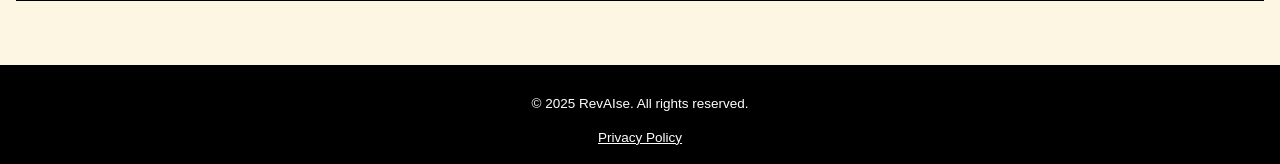
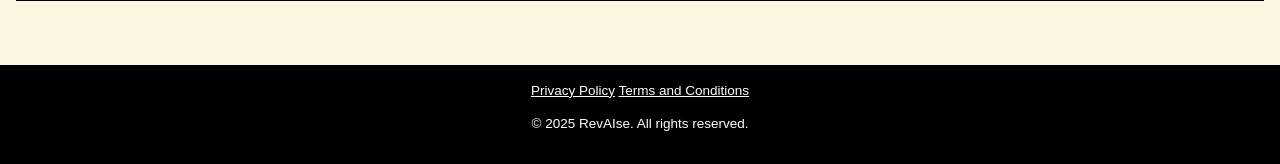
Before and after one commit to waynetboote/revaise, a Flask app: page / in a window 1280 px wide. Shown: the part 655-819 px from the top of the page. Run offline with Flask 3, Linux system fonts and the light colour scheme.

Commit message:
Update base.html

```diff
--- a/templates/base.html
+++ b/templates/base.html
@@ -37,8 +37,9 @@
 
   <!-- Footer -->
   <footer class="w3-container w3-black w3-center w3-padding-16">
+    <a href="{{ url_for('privacy_policy') }}">Privacy Policy</a>
+    <a href="{{ url_for('terms') }}">Terms and Conditions</a>
     <p>&copy; {{ current_year if current_year else '2025' }} RevAIse. All rights reserved.</p>
-    <a href="{{ url_for('privacy_policy') }}">Privacy Policy</a>
   </footer>
 
   {% block scripts %}
```
